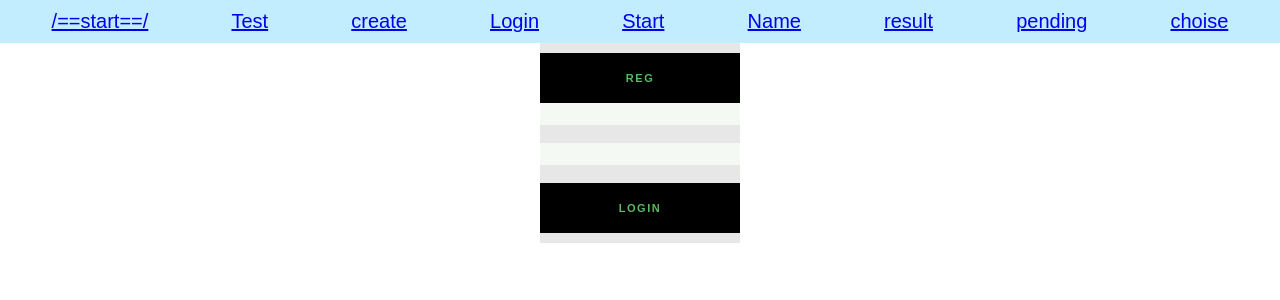
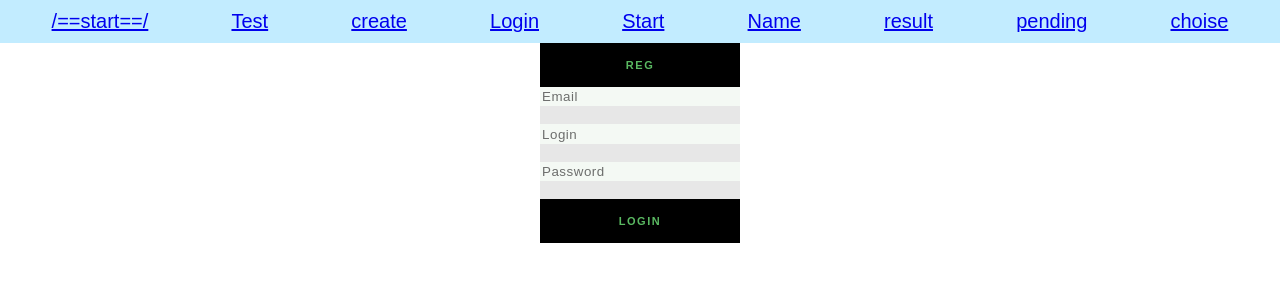
Before and after one commit to Kahoot-bootcamp4/kahootProject, a React (Create React App) app in the folder kahoot-project/: page /login in a window 1280 px wide. Shown: the top 300 px of the page. Built offline with nearby package versions, Linux system fonts and the light colour scheme.

Commit message:
+email reg

```diff
--- a/kahoot-project/src/components/admin_login/Login.js
+++ b/kahoot-project/src/components/admin_login/Login.js
@@ -6,7 +6,6 @@ import {Button, Input} from '../UI/index';
 
 
 const Box = styled.div`
-
     display: flex;
     flex-direction: column;
     justify-content: center;
@@ -19,11 +18,14 @@ const Box = styled.div`
 `;
 
 const sexses = `Вы зарегились`;
+const notsexses = `Ошибка регистрации`;
+
 
 class AdminLogin extends Component {
     state ={
         login: '',
         password: '',
+        email: '',
         renderIf: false
     };
 
@@ -63,20 +65,24 @@ class AdminLogin extends Component {
             .then((res) => res.json())
             .then((token) => {
 
-
                 localStorage.setItem("token", token.token);
 
                 this.setState({
                     renderIf : token.status
                 });
-
+                if(token.status !== 200) {
+                    this.setState({
+                        err: token.message
+                })
+                }
             })
             .catch((e) => {
                 console.log(e);
             })
     };
     ifRender = () => {
-        return this.state.renderIf ? sexses : ""
+        if (this.state.renderIf === 200) {return sexses}
+        else {return this.state.renderIf === 400 ? this.state.err : ''}
     };
 
 
@@ -91,9 +97,24 @@ class AdminLogin extends Component {
             <div>{this.ifRender()}</div>
             <Button onClick={this.loginReg}>Reg</Button>
 
-            <Input height={10} type='text' value={this.state.login} onChange={this.onChange.bind(this, 'login')} /><br/>
+            <Input height={10}
+                   placeholder="Email"
+                   type='text'
+                   value={this.state.email}
+                   onChange={this.onChange.bind(this, 'email')} /><br/>
 
-            <Input height={10} type='password' value={this.state.password} onChange={this.onChange.bind(this, 'password')} /><br/>
+            <Input height={10}
+                   placeholder="Login"
+                   type='text'
+                   value={this.state.login}
+                   onChange={this.onChange.bind(this, 'login')} /><br/>
+
+            <Input height={10}
+                   placeholder="Password"
+                   type='password'
+                   value={this.state.password}
+                   onChange={this.onChange.bind(this, 'password')} /><br/>
+
             <Button onClick={this.loginFunc}>Login</Button>
 
             </Box>
```
